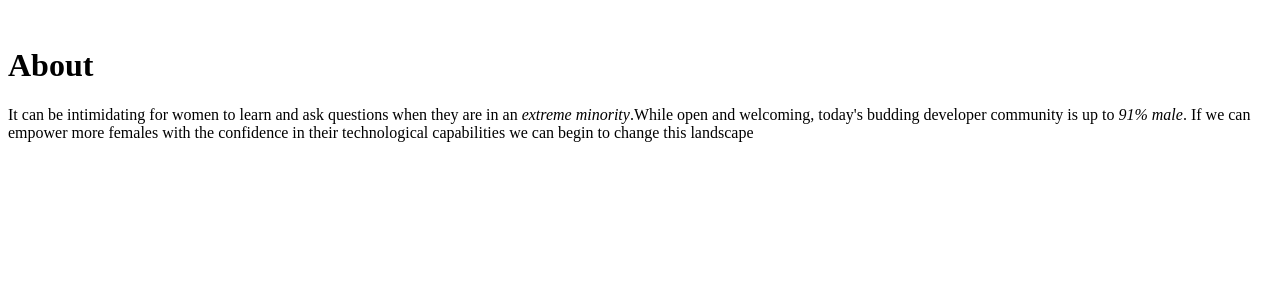
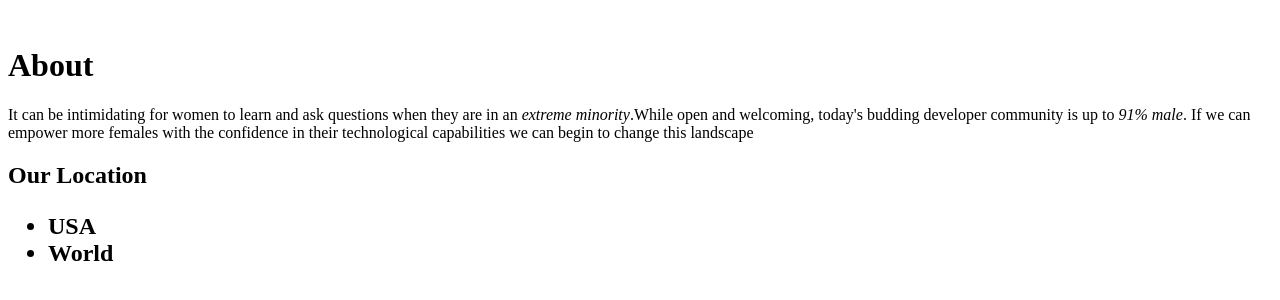
Before and after one commit to khueeee/labtest22022a, a plain HTML site: page index.html in a window 1280 px wide. Drawn offline with Linux system fonts and the light colour scheme.

Commit message:
Update index.html

```diff
--- a/index.html
+++ b/index.html
@@ -6,5 +6,12 @@
     <h1>About</h1>
     <p>It can be intimidating for women to learn and ask questions when they are in an <em>extreme minority</em>.While open and welcoming, today's budding developer community is up to <em>91% male</em>. If we can empower more females with the confidence in their technological capabilities we can begin to change this landscape</p>
   </main>
+  <section>
+    <h1> Our Location <h1>
+      <ul>
+        <li>USA</li>
+        <li>World</li>
+      </ul>
+  </section>
 <body>
 </html>
```
